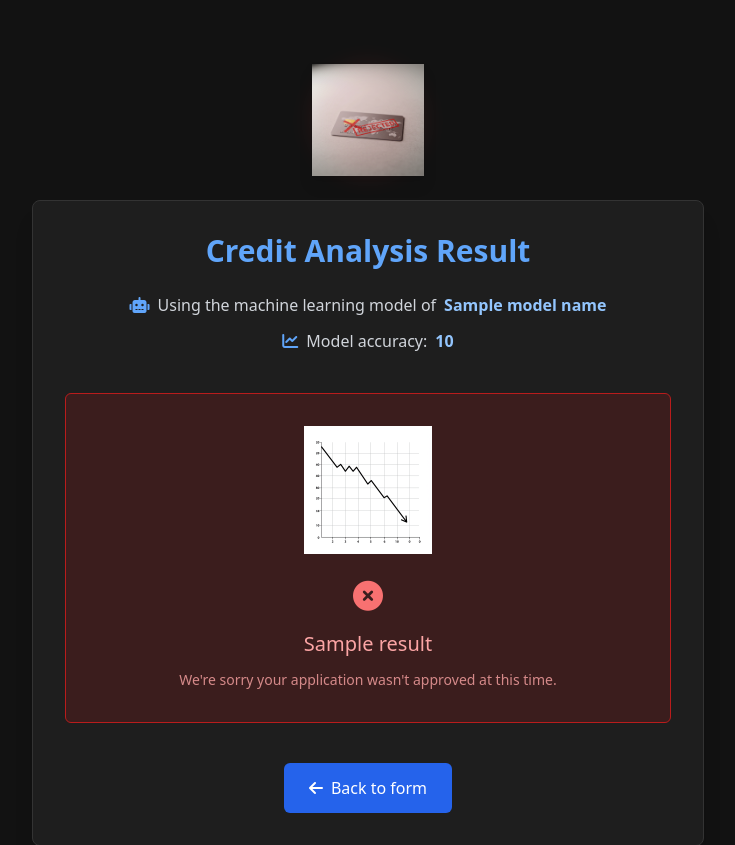
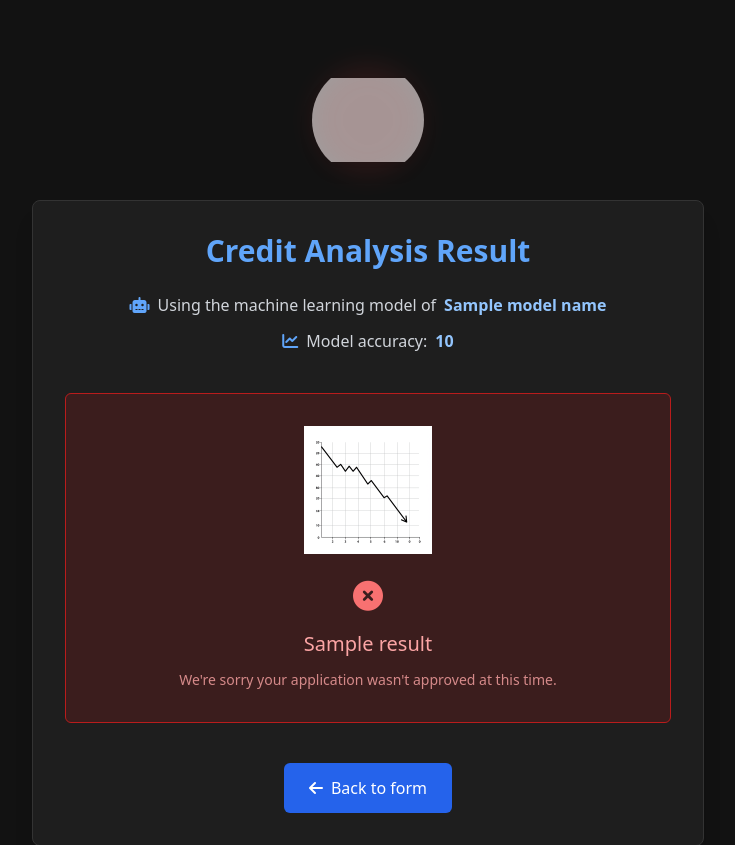
Before and after one commit to joelsolaeche/credit-risk-app, a FastAPI app: template src/app/templates/prediction.html in a window 1280 px wide. Shown: the top 845 px of the page, without its empty margins (272-1007 px from the left). Run offline with FastAPI, Linux system fonts and the light colour scheme; the template is opened without the code that fills it: most values are stand-ins (such as "Sample title", 1, 10 or a date in 2020); some libraries are stand-ins or nearby versions; grey boxes are pictures that could not be loaded.

Commit message:
Changed templates and fixed bugs
I updated some features in the html, so the model successfully takes 57 features instead of 58.

```diff
--- a/src/app/templates/login.html
+++ b/src/app/templates/login.html
@@ -75,7 +75,7 @@
                 <div class="mt-6 bg-blue-900 bg-opacity-20 rounded-md p-4 text-sm text-blue-300 border border-blue-900">
                     <p class="flex items-center">
                         <i class="fas fa-info-circle mr-2"></i>
-                        <span>Demo credentials: <strong>anyoneai / password</strong></span>
+                        <span>Demo credentials: <strong>anyoneai / secret</strong></span>
                     </p>
                 </div>
             </div>
--- a/src/app/templates/prediction.html
+++ b/src/app/templates/prediction.html
@@ -36,10 +36,10 @@
             <div class="flex justify-center mb-6">
                 <div class="relative w-28 h-28">
                     {% if 'approved' in result.lower() %}
-                    <img src="/static/images/approved.png" alt="Approved Status" class="w-full h-full object-contain filter drop-shadow-lg">
+                    <img src="/static/images/approved.png" alt="Approved Status" class="w-full h-full object-contain filter drop-shadow-lg rounded-full">
                     <div class="absolute inset-0 bg-green-500 rounded-full opacity-10 blur-md"></div>
                     {% else %}
-                    <img src="/static/images/rejected.png" alt="Rejected Status" class="w-full h-full object-contain filter drop-shadow-lg">
+                    <img src="/static/images/rejected_real.png" alt="Rejected Status" class="w-full h-full object-contain filter drop-shadow-lg rounded-full">
                     <div class="absolute inset-0 bg-red-500 rounded-full opacity-10 blur-md"></div>
                     {% endif %}
                 </div>
```
Also changed, not shown: src/app/templates/index.html (+7 -4 lines).
